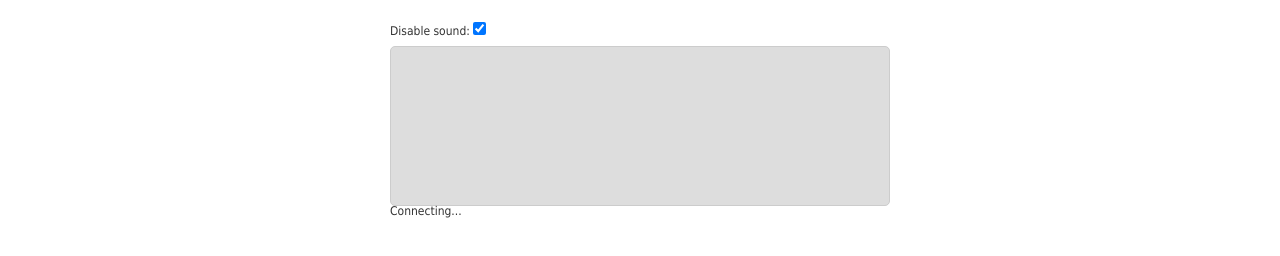
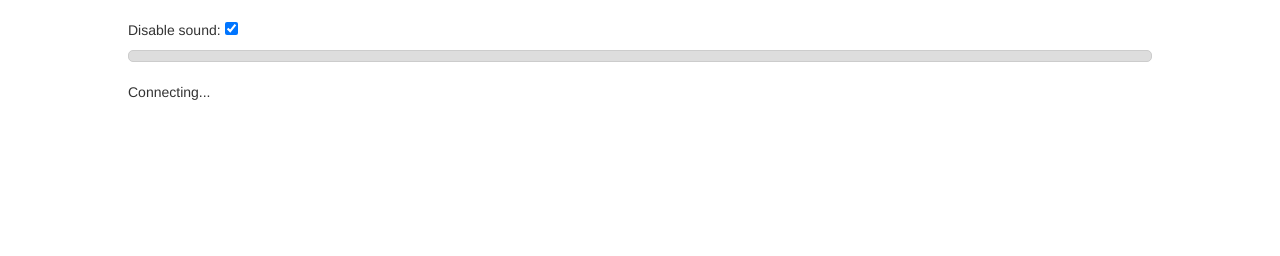
Before and after one commit to Mehonoshin/chat, a website: page public/index.html in a window 1280 px wide. Shown: the part 54-310 px from the top of the page. Drawn offline with nearby package versions, Linux system fonts and the light colour scheme.

Commit message:
#2 CSS fixes

```diff
--- a/public/chat-area.html
+++ b/public/chat-area.html
@@ -14,16 +14,20 @@
     <a id="bottom"></a>
   </div>
 
-  <div>
+  <br />
+
+  <div class='chat-controls'>
     <span ng-show="chat.isState('connecting')">Connecting...</span>
     <span ng-show="chat.isState('errorCorrupted')">Error</span>
-    <div ng-show="chat.isState('waitingForName')">
-      <span>Choose name:</span>
-      <input type="text" id="userName" ng-keydown="chat.setUserName($event)" ng-model="chat.userName" />
+    <div class='' ng-show="chat.isState('waitingForName')">
+      <label for="userName"><span>Choose name:</span></label>
+      <input type="text" class="input-control form-control" id="userName" ng-keydown="chat.setUserName($event)" ng-model="chat.userName" />
     </div>
-    <div ng-show="chat.isState('active')">
-      <span style='color: {{ userColor }};'>{{ chat.userName }}:</span>
-      <input type="text" id="messageText" ng-keydown="chat.sendMessage($event)" ng-model="chat.currentMessage" />
+    <div class='' ng-show="chat.isState('active')">
+      <label for="messageText">
+        <span class='current-nickname' style='color: {{ userColor }};'>{{ chat.userName }}:</span>
+      </label>
+      <input type="text" class="message form-control" id="messageText" ng-keydown="chat.sendMessage($event)" ng-model="chat.currentMessage" />
     </div>
   </div>
 
--- a/public/css/application.css
+++ b/public/css/application.css
@@ -1,11 +1,20 @@
-* {  padding:0px; margin:0px; }
+* {
+  padding: 0px;
+  margin: 0px;
+}
+
 #container {
-  width:500px; margin-left:auto; margin-right:auto;
-  line-height:10px;
-  font-family:tahoma; font-size:12px;
+  width: 80%;
+  margin-left: auto;
+  margin-right: auto;
+  padding-bottom: 20px;
 }
-#content { padding:5px; background:#ddd; border-radius:5px; overflow-y: scroll;
-            border:1px solid #CCC; margin-top:10px; height: 160px; }
-#input { border-radius:2px; border:1px solid #ccc;
-         margin-top:10px; padding:5px; width:400px;  }
-#status { width:88px; display:block; float:left; margin-top:15px; }
+
+#content {
+  padding: 5px;
+  background: #ddd;
+  border-radius: 5px;
+  overflow-y: scroll;
+  border: 1px solid #CCC;
+  margin-top: 10px;
+}
```
